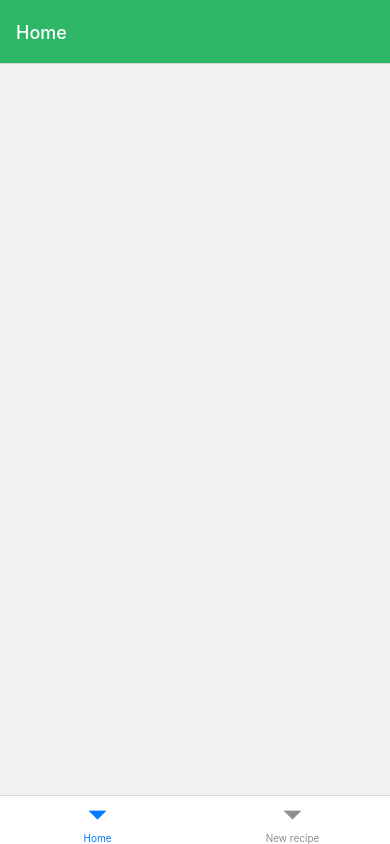
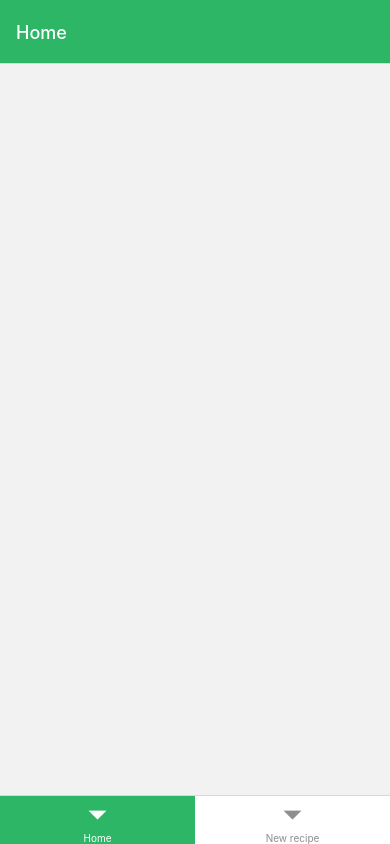
Before and after one commit to Tsoer18/LetThemCook, a React Native app: screen /Home in a window 390 px wide. Built offline with nearby package versions, Linux system fonts and the light colour scheme.

Commit message:
added tint and background color to tabBar

```diff
--- a/App.tsx
+++ b/App.tsx
@@ -19,7 +19,7 @@ const HeaderBarCustomization = {
 const App = () => {
   return (
     <NavigationContainer>
-      <Tab.Navigator>
+      <Tab.Navigator screenOptions={{tabBarActiveTintColor: 'white', tabBarActiveBackgroundColor: '#2DB666'}}>
         <Tab.Screen name="Home" component={RecipeScreen} options={HeaderBarCustomization}/>
         <Tab.Screen name="New recipe" component={AddRecipe} options={HeaderBarCustomization}/>
       </Tab.Navigator>
--- a/RecipeScreen.tsx
+++ b/RecipeScreen.tsx
@@ -5,17 +5,13 @@ import { TouchableOpacity } from 'react-native';
 //import { Image } from 'react-native-reanimated/lib/typescript/Animated';
 
 
-const RecipeScreen = ({navigation}) => {
+const RecipeScreen = () => {
   return (
     <View style={styles.container}>
 
     </View>
   );
 };
-
-const handlePress = ({}) =>{
-  //navigation.navigate('AddrecipeScreen');
-}
 
 const styles = StyleSheet.create(
   {
```
